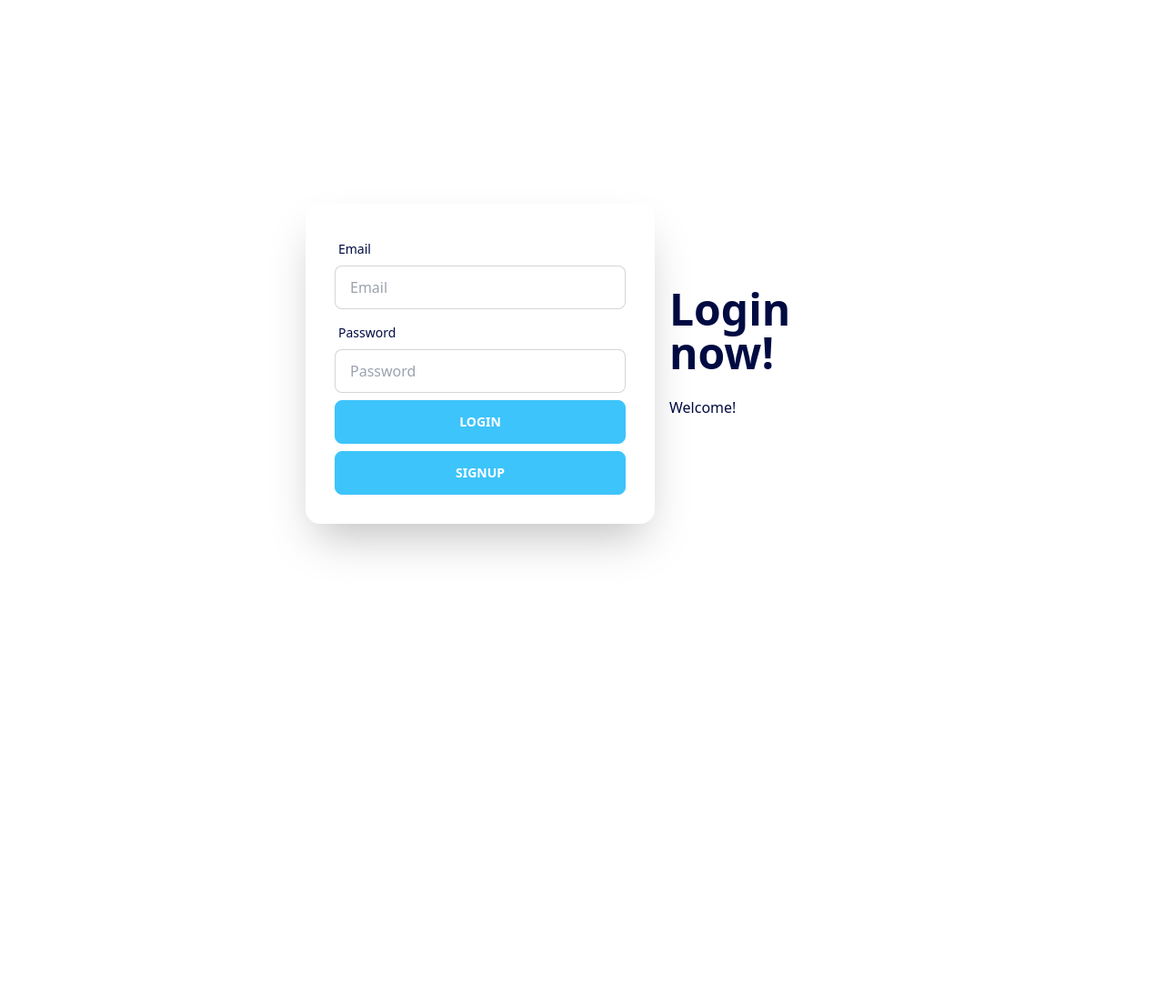
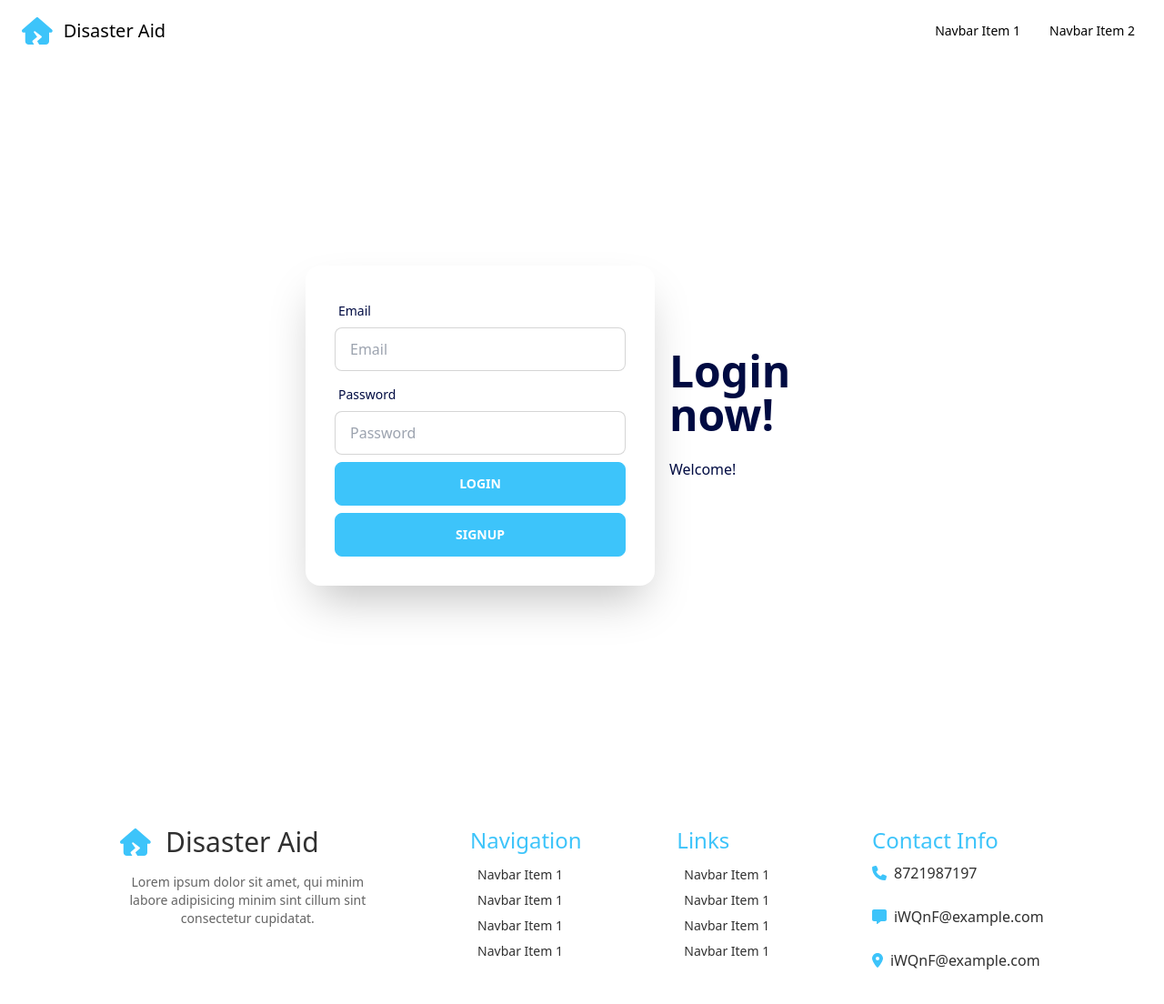
Before and after one commit to FSTT-Disaster-Aid-App/Frontend, an Angular app: page /login in a window 1280 px wide. Shown: the top 1104 px of the page at 91% size. Before the commit the page ends 800 px from the top, so only its background shows below. Built offline with nearby package versions, Linux system fonts and the light colour scheme.

Commit message:
add features section and footer

```diff
--- a/src/app/app.component.html
+++ b/src/app/app.component.html
@@ -11,4 +11,6 @@
 <!-- * * * * * * * * * * End of Placeholder * * * * * * * * * * * -->
 <!-- * * * * * * * * * * * * * * * * * * * * * * * * * * * * * * * -->
 
+<app-nav-bar />
 <router-outlet></router-outlet>
+<app-footer />
--- a/src/app/featured-content/featured-content.component.html
+++ b/src/app/featured-content/featured-content.component.html
@@ -1,29 +1,84 @@
 <div class="container mx-auto">
-  <h2 class="text-2xl text-center font-bold mb-4">Featured Content</h2>
-
-  <!-- Example Featured Content - Replace with your actual content -->
-  <div class="flex gap-4 justify-center flex-wrap">
-    <div class="border p-4 mb-8">
-      <img
-        src="path/to/image1.jpg"
-        alt="Success Story 1"
-        class="w-full h-auto"
-      />
-      <p class="text-gray-700 mt-4">
-        Lorem ipsum dolor sit amet, consectetur adipiscing elit.
-      </p>
+  <h1 class="font-bold text-primary">Best Services</h1>
+  <div class="flex flex-col gap-2">
+    <div class="font-bold text-3xl md:text-4xl">What our services</div>
+    <div class="flex flex-wrap gap-2 justify-between">
+      <div class="w-full md:w-2/4 text-text-secondary text-xs md:text-base">
+        Lorem ipsum dolor sit amet, qui minim labore adipisicing minim sint
+        Lorem ipsum dolor sit amet, qui minim labore adipisicing minim sint
+        cillum sint consectetur cupidatat. cillum sint consectetur cupidatat.
+      </div>
+      <button type="" class="btn btn-sm md:btn-md btn-primary text-white">
+        See More
+      </button>
     </div>
-    <div class="border p-4 mb-8">
-      <img
-        src="path/to/image1.jpg"
-        alt="Success Story 1"
-        class="w-full h-auto"
-      />
-      <p class="text-gray-700 mt-4">
-        Lorem ipsum dolor sit amet, consectetur adipiscing elit.
-      </p>
+    <div class="flex flex-wrap justify-center gap-4">
+      <div class="card w-96 bg-base-100 shadow-xl">
+        <div class="card-body">
+          <div class="bg-primary w-10 p-2 flex justify-center rounded">
+            <fa-icon class="text-white" size="lg" [icon]="faHome"></fa-icon>
+          </div>
+          <h2 class="card-title">Shoes!</h2>
+          <p class="text-text-secondary">
+            If a dog chews shoes whose shoes does he choose?
+          </p>
+        </div>
+      </div>
+      <div class="card w-96 bg-base-100 shadow-xl">
+        <div class="card-body">
+          <div class="bg-primary w-10 p-2 flex justify-center rounded">
+            <fa-icon class="text-white" size="lg" [icon]="faHome"></fa-icon>
+          </div>
+          <h2 class="card-title">Shoes!</h2>
+          <p class="text-text-secondary">
+            If a dog chews shoes whose shoes does he choose?
+          </p>
+        </div>
+      </div>
+      <div class="card w-96 bg-base-100 shadow-xl">
+        <div class="card-body">
+          <div class="bg-primary w-10 p-2 flex justify-center rounded">
+            <fa-icon class="text-white" size="lg" [icon]="faHome"></fa-icon>
+          </div>
+          <h2 class="card-title">Shoes!</h2>
+          <p class="text-text-secondary">
+            If a dog chews shoes whose shoes does he choose?
+          </p>
+        </div>
+      </div>
+      <div class="card w-96 bg-base-100 shadow-xl">
+        <div class="card-body">
+          <div class="bg-primary w-10 p-2 flex justify-center rounded">
+            <fa-icon class="text-white" size="lg" [icon]="faHome"></fa-icon>
+          </div>
+          <h2 class="card-title">Shoes!</h2>
+          <p class="text-text-secondary">
+            If a dog chews shoes whose shoes does he choose?
+          </p>
+        </div>
+      </div>
+      <div class="card w-96 bg-base-100 shadow-xl">
+        <div class="card-body">
+          <div class="bg-primary w-10 p-2 flex justify-center rounded">
+            <fa-icon class="text-white" size="lg" [icon]="faHome"></fa-icon>
+          </div>
+          <h2 class="card-title">Shoes!</h2>
+          <p class="text-text-secondary">
+            If a dog chews shoes whose shoes does he choose?
+          </p>
+        </div>
+      </div>
+      <div class="card w-96 bg-base-100 shadow-xl">
+        <div class="card-body">
+          <div class="bg-primary w-10 p-2 flex justify-center rounded">
+            <fa-icon class="text-white" size="lg" [icon]="faHome"></fa-icon>
+          </div>
+          <h2 class="card-title">Shoes!</h2>
+          <p class="text-text-secondary">
+            If a dog chews shoes whose shoes does he choose?
+          </p>
+        </div>
+      </div>
     </div>
   </div>
-
-  <!-- Add more featured items as needed -->
 </div>
--- a/src/app/featured-content/featured-content.component.scss
+++ b/src/app/featured-content/featured-content.component.scss
@@ -0,0 +1,15 @@
+h1 {
+  text-align: center;
+  max-width: 250px;
+  position: relative;
+}
+h1:before {
+  content: "";
+  display: block;
+  width: 50px;
+  height: 2px;
+  background: #3ec5fa;
+  left: 0;
+  top: 50%;
+  position: absolute;
+}
--- a/src/app/featured-content/featured-content.component.ts
+++ b/src/app/featured-content/featured-content.component.ts
@@ -1,10 +1,11 @@
 import { Component } from '@angular/core';
 
+import { faHome } from '@fortawesome/free-solid-svg-icons';
 @Component({
   selector: 'app-featured-content',
   templateUrl: './featured-content.component.html',
-  styleUrls: ['./featured-content.component.scss']
+  styleUrls: ['./featured-content.component.scss'],
 })
 export class FeaturedContentComponent {
-
+  faHome = faHome;
 }
--- a/src/app/footer/footer.component.html
+++ b/src/app/footer/footer.component.html
@@ -1,61 +1,86 @@
-<footer class="footer footer-center p-10 bg-primary text-primary-content">
-  <aside>
-    <svg
-      width="50"
-      height="50"
-      viewBox="0 0 24 24"
-      xmlns="http://www.w3.org/2000/svg"
-      fill-rule="evenodd"
-      clip-rule="evenodd"
-      class="inline-block fill-current"
-    >
-      <path
-        d="M22.672 15.226l-2.432.811.841 2.515c.33 1.019-.209 2.127-1.23 2.456-1.15.325-2.148-.321-2.463-1.226l-.84-2.518-5.013 1.677.84 2.517c.391 1.203-.434 2.542-1.831 2.542-.88 0-1.601-.564-1.86-1.314l-.842-2.516-2.431.809c-1.135.328-2.145-.317-2.463-1.229-.329-1.018.211-2.127 1.231-2.456l2.432-.809-1.621-4.823-2.432.808c-1.355.384-2.558-.59-2.558-1.839 0-.817.509-1.582 1.327-1.846l2.433-.809-.842-2.515c-.33-1.02.211-2.129 1.232-2.458 1.02-.329 2.13.209 2.461 1.229l.842 2.515 5.011-1.677-.839-2.517c-.403-1.238.484-2.553 1.843-2.553.819 0 1.585.509 1.85 1.326l.841 2.517 2.431-.81c1.02-.33 2.131.211 2.461 1.229.332 1.018-.21 2.126-1.23 2.456l-2.433.809 1.622 4.823 2.433-.809c1.242-.401 2.557.484 2.557 1.838 0 .819-.51 1.583-1.328 1.847m-8.992-6.428l-5.01 1.675 1.619 4.828 5.011-1.674-1.62-4.829z"
-      ></path>
-    </svg>
-    <p class="font-bold">
-      ACME Industries Ltd. <br />Providing reliable tech since 1992
-    </p>
-    <p>Copyright © 2023 - All right reserved</p>
-  </aside>
-  <nav>
-    <div class="grid grid-flow-col gap-4">
-      <a
-        ><svg
-          xmlns="http://www.w3.org/2000/svg"
-          width="24"
-          height="24"
-          viewBox="0 0 24 24"
-          class="fill-current"
+<footer class="py-10  footer-center  w-full">
+  <div class="block md:flex flex-wrap  justify-start md:justify-around md:px-20 items-start w-full">
+    <!-- section1 -->
+    <div class="flex flex-col gap-y-4 md:w-3/12">
+      <div class="flex gap-x-4">
+        <fa-icon class="text-xl md:text-3xl text-primary" [icon]="faHouseCrack"></fa-icon>
+        <h2 class= " text-xl md:text-3xl">Disaster Aid</h2>
+      </div>
+      <div class="text-text-secondary text-sm ">
+        Lorem ipsum dolor sit amet, qui minim labore adipisicing minim sint
+        cillum sint consectetur cupidatat.
+      </div>
+      <div class=""></div>
+    </div>
+    <!-- section2 -->
+    <div class="flex flex-col  items-start gap-y-1">
+      <h3 class="text-2xl text-primary">Navigation</h3>
+
+      <div class="menu gap-2">
+        <a
+          class="cursor-pointer hover:border-primary hover:text-primary hover:bg-transparent hover:scale-105 transition-transform"
+          >Navbar Item 1</a
         >
-          <path
-            d="M24 4.557c-.883.392-1.832.656-2.828.775 1.017-.609 1.798-1.574 2.165-2.724-.951.564-2.005.974-3.127 1.195-.897-.957-2.178-1.555-3.594-1.555-3.179 0-5.515 2.966-4.797 6.045-4.091-.205-7.719-2.165-10.148-5.144-1.29 2.213-.669 5.108 1.523 6.574-.806-.026-1.566-.247-2.229-.616-.054 2.281 1.581 4.415 3.949 4.89-.693.188-1.452.232-2.224.084.626 1.956 2.444 3.379 4.6 3.419-2.07 1.623-4.678 2.348-7.29 2.04 2.179 1.397 4.768 2.212 7.548 2.212 9.142 0 14.307-7.721 13.995-14.646.962-.695 1.797-1.562 2.457-2.549z"
-          ></path></svg
-      ></a>
-      <a
-        ><svg
-          xmlns="http://www.w3.org/2000/svg"
-          width="24"
-          height="24"
-          viewBox="0 0 24 24"
-          class="fill-current"
+        <a
+          class="cursor-pointer hover:border-primary hover:text-primary hover:bg-transparent hover:scale-105 transition-transform"
+          >Navbar Item 1</a
         >
-          <path
-            d="M19.615 3.184c-3.604-.246-11.631-.245-15.23 0-3.897.266-4.356 2.62-4.385 8.816.029 6.185.484 8.549 4.385 8.816 3.6.245 11.626.246 15.23 0 3.897-.266 4.356-2.62 4.385-8.816-.029-6.185-.484-8.549-4.385-8.816zm-10.615 12.816v-8l8 3.993-8 4.007z"
-          ></path></svg
-      ></a>
-      <a
-        ><svg
-          xmlns="http://www.w3.org/2000/svg"
-          width="24"
-          height="24"
-          viewBox="0 0 24 24"
-          class="fill-current"
+
+        <a
+          class="cursor-pointer hover:border-primary hover:text-primary hover:bg-transparent hover:scale-105 transition-transform"
+          >Navbar Item 1</a
         >
-          <path
-            d="M9 8h-3v4h3v12h5v-12h3.642l.358-4h-4v-1.667c0-.955.192-1.333 1.115-1.333h2.885v-5h-3.808c-3.596 0-5.192 1.583-5.192 4.615v3.385z"
-          ></path></svg
-      ></a>
+        <a
+          class="cursor-pointer hover:border-primary hover:text-primary hover:bg-transparent hover:scale-105 transition-transform"
+          >Navbar Item 1</a
+        >
+      </div>
     </div>
-  </nav>
+
+    <!-- section3 -->
+    <div class=" flex  flex-col items-start gap-y-1">
+      <h3 class="text-2xl text-primary">Links</h3>
+
+      <div class="menu gap-2">
+        <a
+          class="cursor-pointer hover:border-primary hover:text-primary hover:bg-transparent hover:scale-105 transition-transform"
+          >Navbar Item 1</a
+        >
+        <a
+          class="cursor-pointer hover:border-primary hover:text-primary hover:bg-transparent hover:scale-105 transition-transform"
+          >Navbar Item 1</a
+        >
+
+        <a
+          class="cursor-pointer hover:border-primary hover:text-primary hover:bg-transparent hover:scale-105 transition-transform"
+          >Navbar Item 1</a
+        >
+        <a
+          class="cursor-pointer hover:border-primary hover:text-primary hover:bg-transparent hover:scale-105 transition-transform"
+          >Navbar Item 1</a
+        >
+      </div>
+    </div>
+
+    <!-- section4 -->
+    <div class="flex flex-col items-start gap-y-2">
+      <h3 class="text-xl md:text-2xl text-primary">Contact Info</h3>
+      <div class="flex flex-col gap-y-6">
+        <div class="flex gap-x-2">
+          <fa-icon class="text-primary" [icon]="faPhone"></fa-icon>
+          <h4>8721987197</h4>
+        </div>
+
+        <div class="flex gap-x-2">
+          <fa-icon class="text-primary" [icon]="faMessage"></fa-icon>
+          <h4>iWQnF@example.com</h4>
+        </div>
+
+        <div class="flex gap-x-2">
+          <fa-icon class="text-primary" [icon]="faLocationDot"></fa-icon>
+          <h4>iWQnF@example.com</h4>
+        </div>
+      </div>
+    </div>
+  </div>
 </footer>
--- a/src/app/footer/footer.component.ts
+++ b/src/app/footer/footer.component.ts
@@ -1,10 +1,20 @@
 import { Component } from '@angular/core';
 
+import { faHouseCrack } from '@fortawesome/free-solid-svg-icons';
+
+import {
+  faPhone,
+  faMessage,
+  faLocationDot,
+} from '@fortawesome/free-solid-svg-icons';
 @Component({
   selector: 'app-footer',
   templateUrl: './footer.component.html',
-  styleUrls: ['./footer.component.scss']
+  styleUrls: ['./footer.component.scss'],
 })
 export class FooterComponent {
-
+  faHouseCrack = faHouseCrack;
+  faPhone = faPhone;
+  faMessage = faMessage;
+  faLocationDot = faLocationDot;
 }
--- a/src/app/hero/hero.component.html
+++ b/src/app/hero/hero.component.html
@@ -6,23 +6,29 @@
   <div
     class="hidden md:block absolute top-20 right-0 w-72 h-[90%] bg-shape-bg rounded-full mix-blend-multiply blur-3xl filter opacity-30 animate-blob"
   ></div>
+
   <div
     class="hero-content text-center w-full text-neutral-content flex flex-col p-12"
   >
-    <h1 class="mb-5 text-primary font-blod">Disaster Aid App</h1>
-    <h1 class="mb-5 text-4xl font-bold text-black">
+    <h1 class="mb-5 text-primary font-bold text-2xl md:text-4xl">
+      Disaster Aid App
+    </h1>
+
+    <h1 class="mb-5 text-2xl font-bold text-black md:text-4xl">
       excepturi exercitationem quasi. In deleniti eaque aut repudiandae et a id
       nisi. excepturi exercitationem quasi. In deleniti eaque aut repudiandae et
       a id nisi.
     </h1>
-    <p class="mb-5 text-text-base font-light">
+
+    <p class="mb-5 text-text-base font-light text-sm md:text-base">
       Provident cupiditate voluptatem et in. Quaerat fugiat ut assumenda
       excepturi exercitationem quasi. In deleniti eaque aut repudiandae et a id
       nisi. Provident cupiditate voluptatem et in. Quaerat fugiat ut assumenda
       excepturi exercitationem quasi. In deleniti eaque aut repudiandae et a id
       nisi.
     </p>
-    <div class="flex justify-center items-center gap-x-24">
+
+    <div class="flex justify-center items-center gap-x-8 md:gap-x-24">
       <button class="btn btn-primary text-white">Get Started</button>
       <button
         class="btn bg-base-100 border-primary border-2 text-primary hover:bg-primary hover:text-white"
--- a/src/app/home/home.component.html
+++ b/src/app/home/home.component.html
@@ -1,9 +1,4 @@
-<div>
-  <app-nav-bar />
-  <div>
-    <app-hero />
-    <app-intro-section />
-    <app-featured-content />
-  </div>
-  <app-footer />
+<div class="flex flex-col gap-y-10 mb-10 mx-2 md:mx-auto">
+  <app-hero />
+  <app-featured-content />
 </div>
--- a/src/app/nav-bar/nav-bar.component.html
+++ b/src/app/nav-bar/nav-bar.component.html
@@ -23,7 +23,13 @@
           </svg>
         </label>
       </div>
-      <div class="flex-1 px-2 mx-2">Navbar Title</div>
+      <div class="flex-1 px-2 mx-2">
+        <fa-icon
+          class="text-3xl text-primary pr-3"
+          [icon]="faHouseCrack"
+        ></fa-icon>
+        <h1 class="text-xl">Disaster Aid</h1>
+      </div>
       <div class="flex-none hidden lg:block">
         <ul class="menu menu-horizontal">
           <li>
--- a/src/app/nav-bar/nav-bar.component.ts
+++ b/src/app/nav-bar/nav-bar.component.ts
@@ -1,10 +1,10 @@
 import { Component } from '@angular/core';
-
+import { faHouseCrack } from '@fortawesome/free-solid-svg-icons';
 @Component({
   selector: 'app-nav-bar',
   templateUrl: './nav-bar.component.html',
-  styleUrls: ['./nav-bar.component.scss']
+  styleUrls: ['./nav-bar.component.scss'],
 })
 export class NavBarComponent {
-
+  faHouseCrack = faHouseCrack;
 }
--- a/src/index.html
+++ b/src/index.html
@@ -7,7 +7,7 @@
     <meta name="viewport" content="width=device-width, initial-scale=1" />
     <link rel="icon" type="image/x-icon" href="favicon.ico" />
   </head>
-  <body>
+  <body class="bg-base-100">
     <app-root></app-root>
   </body>
 </html>
```
Also changed, not shown: 1 other file (tests, documents, lock files or other folders).
